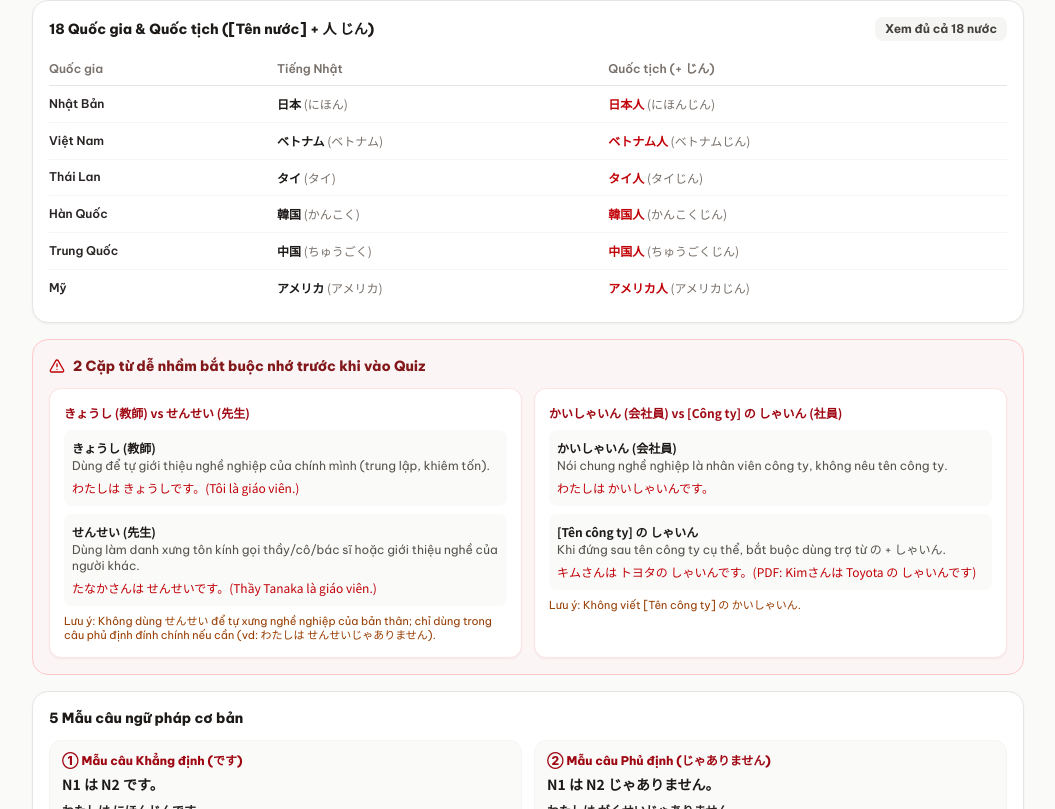
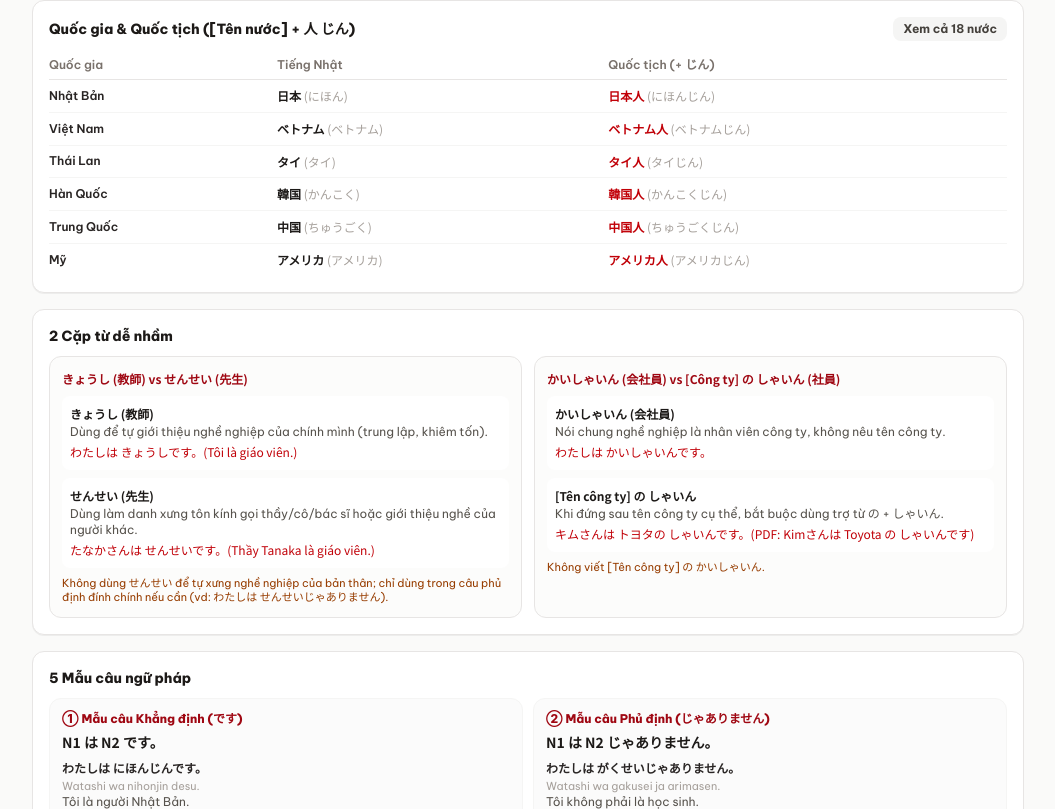
Before and after one commit to KH4NHTU0N9/JPD113-REVISION-PROJECT, a React (Vite) app: page / in a window 1280 px wide. Shown: the part 1671-2480 px from the top of the page, without its empty margins (112-1167 px from the left). Built offline with nearby package versions, Linux system fonts and the light colour scheme.

Commit message:
style(part1): unify section card surfaces and streamline spacing

```diff
--- a/src/components/Part1ReviewTab.tsx
+++ b/src/components/Part1ReviewTab.tsx
@@ -1,5 +1,5 @@
 import { useState } from 'react';
-import { AlertTriangle, ArrowRight, Eye, EyeOff, Filter } from 'lucide-react';
+import { ArrowRight, Eye, EyeOff, Filter } from 'lucide-react';
 import {
   CONFUSING_PAIRS,
   COUNTRIES,
@@ -180,42 +180,42 @@ export function Part1ReviewTab({
       </div>
 
       {!trapOnly && (
-        <section className="rounded-2xl border border-stone-200 bg-white p-4 shadow-xs">
-          <div className="mb-3 flex items-center justify-between gap-2">
+        <section className="rounded-xl border border-stone-200 bg-white p-3.5 shadow-2xs sm:p-4">
+          <div className="mb-2.5 flex items-center justify-between gap-2">
             <h3 className="text-sm font-extrabold text-stone-900">
-              18 Quốc gia & Quốc tịch ([Tên nước] + 人 じん)
+              Quốc gia & Quốc tịch ([Tên nước] + 人 じん)
             </h3>
             <button
               type="button"
               onClick={() => setShowAllCountries((prev) => !prev)}
               className="rounded-lg bg-stone-100 px-2.5 py-1 text-xs font-bold text-stone-700 hover:bg-stone-200"
             >
-              {showAllCountries ? 'Thu gọn (6 nước)' : `Xem đủ cả ${COUNTRIES.length} nước`}
+              {showAllCountries ? 'Thu gọn (6)' : `Xem cả ${COUNTRIES.length} nước`}
             </button>
           </div>
           <div className="overflow-x-auto">
             <table className="w-full border-collapse text-left text-xs">
               <thead>
                 <tr className="border-b border-stone-200 text-stone-500">
-                  <th className="py-2 pr-3 font-semibold">Quốc gia</th>
-                  <th className="py-2 pr-3 font-semibold">Tiếng Nhật</th>
-                  <th className="py-2 font-semibold">Quốc tịch (+ じん)</th>
+                  <th className="py-1.5 pr-3 font-semibold">Quốc gia</th>
+                  <th className="py-1.5 pr-3 font-semibold">Tiếng Nhật</th>
+                  <th className="py-1.5 font-semibold">Quốc tịch (+ じん)</th>
                 </tr>
               </thead>
               <tbody className="divide-y divide-stone-100">
                 {visibleCountries.map((c) => (
                   <tr key={c.id}>
-                    <td className="py-2 pr-3 font-semibold text-stone-800">{c.viName}</td>
-                    <td className="font-jp py-2 pr-3">
+                    <td className="py-1.5 pr-3 font-semibold text-stone-800">{c.viName}</td>
+                    <td className="font-jp py-1.5 pr-3">
                       <span className="font-bold text-stone-900">{c.countryJp}</span>{' '}
                       {!hideReading && displayMode !== 'challenge' && (
-                        <span className="text-stone-500">({c.countryKana})</span>
+                        <span className="text-stone-400">({c.countryKana})</span>
                       )}
                     </td>
-                    <td className="font-jp py-2">
+                    <td className="font-jp py-1.5">
                       <span className="font-bold text-red-700">{c.nationalityJp}</span>{' '}
                       {!hideReading && displayMode !== 'challenge' && (
-                        <span className="text-stone-500">({c.nationalityKana})</span>
+                        <span className="text-stone-400">({c.nationalityKana})</span>
                       )}
                     </td>
                   </tr>
@@ -226,33 +226,30 @@ export function Part1ReviewTab({
         </section>
       )}
 
-      <section className="rounded-2xl border border-red-200 bg-red-50/50 p-4">
-        <div className="mb-3 flex items-center gap-2">
-          <AlertTriangle className="h-4 w-4 text-red-700" />
-          <h3 className="text-sm font-extrabold text-red-900">
-            2 Cặp từ dễ nhầm bắt buộc nhớ trước khi vào Quiz
-          </h3>
-        </div>
+      <section className="rounded-xl border border-stone-200 bg-white p-3.5 shadow-2xs sm:p-4">
+        <h3 className="mb-2.5 text-sm font-extrabold text-stone-900">
+          2 Cặp từ dễ nhầm
+        </h3>
         <div className="grid gap-3 md:grid-cols-2">
           {CONFUSING_PAIRS.map((pair) => (
             <div
               key={pair.id}
-              className="rounded-xl border border-red-100 bg-white p-3.5 shadow-xs"
+              className="rounded-xl border border-stone-200 bg-stone-50/60 p-3"
             >
               <h4 className="font-jp text-xs font-extrabold text-red-800">{pair.title}</h4>
               <div className="mt-2 space-y-2 text-xs">
-                <div className="rounded-lg bg-stone-50 p-2">
+                <div className="rounded-lg bg-white p-2">
                   <p className="font-jp font-bold text-stone-900">{pair.leftLabel}</p>
                   <p className="text-stone-600">{pair.leftUsage}</p>
-                  <p className="font-jp mt-1 text-red-700">{pair.leftExample}</p>
+                  <p className="font-jp mt-0.5 text-red-700">{pair.leftExample}</p>
                 </div>
-                <div className="rounded-lg bg-stone-50 p-2">
+                <div className="rounded-lg bg-white p-2">
                   <p className="font-jp font-bold text-stone-900">{pair.rightLabel}</p>
                   <p className="text-stone-600">{pair.rightUsage}</p>
-                  <p className="font-jp mt-1 text-red-700">{pair.rightExample}</p>
+                  <p className="font-jp mt-0.5 text-red-700">{pair.rightExample}</p>
                 </div>
                 <p className="text-[11px] font-medium text-amber-800">
-                  Lưu ý: {pair.warning}
+                  {pair.warning}
                 </p>
               </div>
             </div>
@@ -260,15 +257,15 @@ export function Part1ReviewTab({
         </div>
       </section>
 
-      <section className="rounded-2xl border border-stone-200 bg-white p-4 shadow-xs">
-        <h3 className="mb-3 text-sm font-extrabold text-stone-900">
-          5 Mẫu câu ngữ pháp cơ bản
+      <section className="rounded-xl border border-stone-200 bg-white p-3.5 shadow-2xs sm:p-4">
+        <h3 className="mb-2.5 text-sm font-extrabold text-stone-900">
+          5 Mẫu câu ngữ pháp
         </h3>
-        <div className="grid gap-3 sm:grid-cols-2">
+        <div className="grid gap-2.5 sm:grid-cols-2">
           {GRAMMAR_PATTERNS.map((g) => (
             <div
               key={g.id}
-              className="rounded-xl border border-stone-100 bg-stone-50 p-3"
+              className="rounded-xl border border-stone-100 bg-stone-50/70 p-3"
             >
               <p className="text-xs font-extrabold text-red-800">{g.title}</p>
               <p className="font-jp mt-1 text-sm font-bold text-stone-900">{g.structure}</p>
@@ -276,10 +273,10 @@ export function Part1ReviewTab({
                 {g.exampleJp}
               </p>
               {displayMode === 'full' && (
-                <p className="text-[11px] text-stone-500">{g.exampleRomaji}</p>
+                <p className="text-[11px] text-stone-400">{g.exampleRomaji}</p>
               )}
               <p className="text-xs text-stone-600">{g.exampleVi}</p>
-              <ul className="mt-2 list-disc space-y-0.5 pl-4 text-[11px] text-stone-600">
+              <ul className="mt-1.5 list-disc space-y-0.5 pl-4 text-[11px] text-stone-500">
                 {g.notes.map((n) => (
                   <li key={n}>{n}</li>
                 ))}
```
